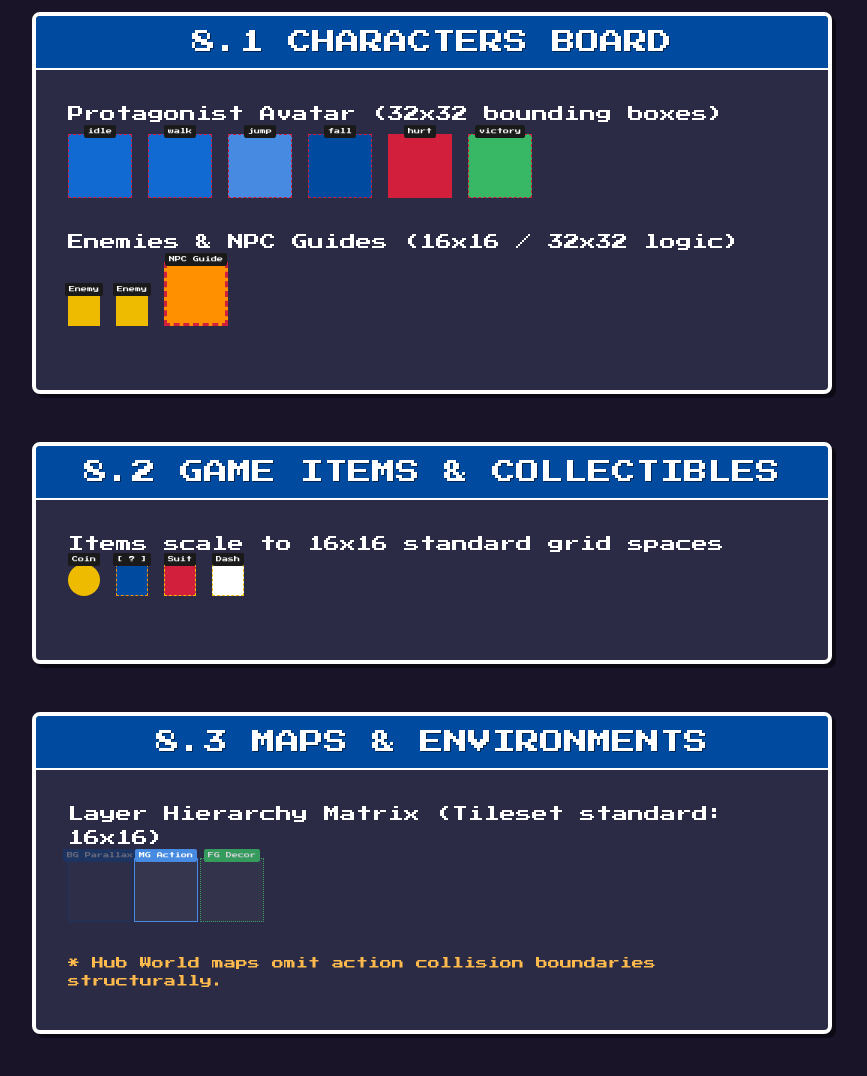
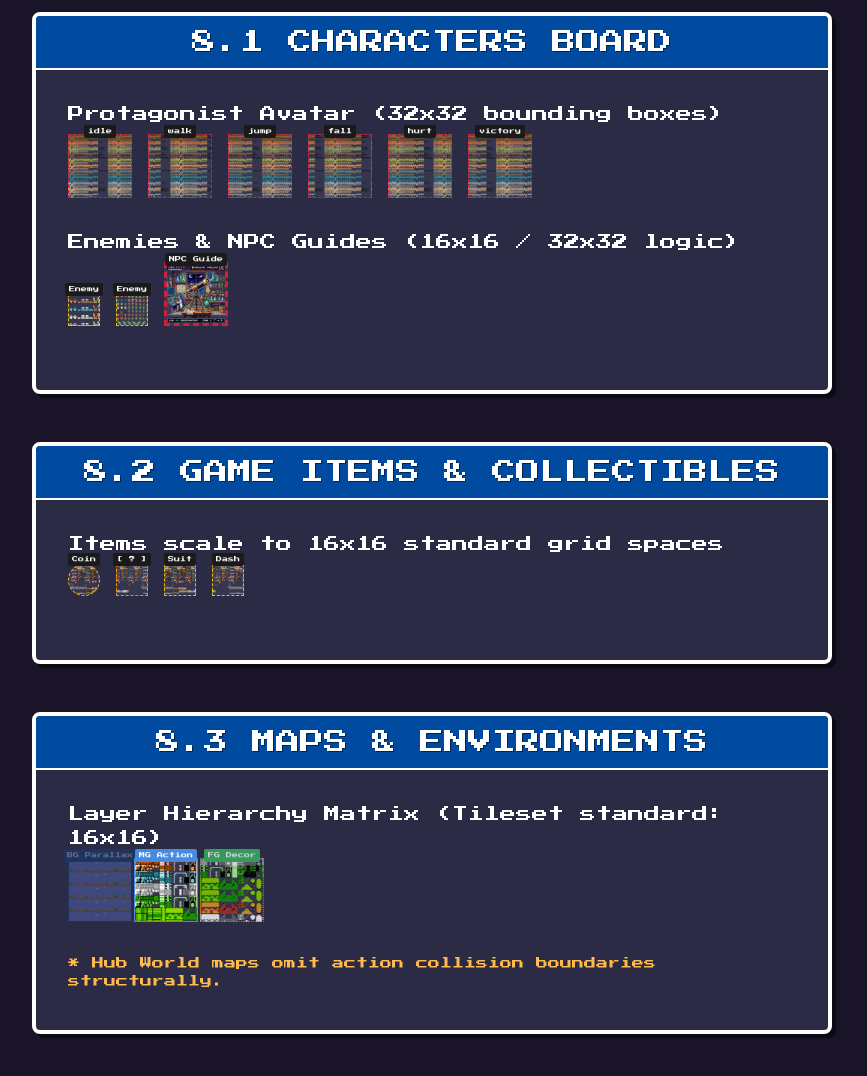
Before and after one commit to duyhunghd6/scids-game, a website built with Vite: page docs/design-system/index.html in a window 1280 px wide. Shown: the part 1340-2416 px from the top of the page, without its empty margins (208-1075 px from the left). Built offline with nearby package versions, Linux system fonts and the light colour scheme.

Commit message:
feat(ui): implement real sprite image assets in html design system

```diff
--- a/docs/design-system/index.html
+++ b/docs/design-system/index.html
@@ -119,19 +119,19 @@
 
       <div class="scids-text-body">Protagonist Avatar (32x32 bounding boxes)</div>
       <div class="art-grid-container">
-        <div class="art-box-32" style="background-color: var(--color-primary);"><span class="art-state-badge">idle</span></div>
-        <div class="art-box-32" style="background-color: var(--color-primary);"><span class="art-state-badge">walk</span></div>
-        <div class="art-box-32" style="background-color: var(--color-primary-light);"><span class="art-state-badge">jump</span></div>
-        <div class="art-box-32" style="background-color: var(--color-primary-dark);"><span class="art-state-badge">fall</span></div>
-        <div class="art-box-32" style="background-color: var(--color-danger);"><span class="art-state-badge">hurt</span></div>
-        <div class="art-box-32" style="background-color: var(--color-success);"><span class="art-state-badge">victory</span></div>
+        <div class="art-box-32" style="background-image: url('/assets/mario/mario_bros.png'); background-size: auto 64px; background-position: -64px 0;"><span class="art-state-badge">idle</span></div>
+        <div class="art-box-32" style="background-image: url('/assets/mario/mario_bros.png'); background-size: auto 64px; background-position: -128px 0;"><span class="art-state-badge">walk</span></div>
+        <div class="art-box-32" style="background-image: url('/assets/mario/mario_bros.png'); background-size: auto 64px; background-position: -256px 0;"><span class="art-state-badge">jump</span></div>
+        <div class="art-box-32" style="background-image: url('/assets/mario/mario_bros.png'); background-size: auto 64px; background-position: -320px 0;"><span class="art-state-badge">fall</span></div>
+        <div class="art-box-32" style="background-image: url('/assets/mario/mario_bros.png'); background-size: auto 64px; background-position: -384px 0;"><span class="art-state-badge">hurt</span></div>
+        <div class="art-box-32" style="background-image: url('/assets/mario/mario_bros.png'); background-size: auto 64px; background-position: -448px 0;"><span class="art-state-badge">victory</span></div>
       </div>
 
       <div class="scids-text-body">Enemies & NPC Guides (16x16 / 32x32 logic)</div>
       <div class="art-grid-container">
-        <div class="art-box-16" style="background-color: var(--color-warning);"><span class="art-state-badge" style="top: -12px;">Enemy</span></div>
-        <div class="art-box-16" style="background-color: var(--color-warning);"><span class="art-state-badge" style="top: -12px;">Enemy</span></div>
-        <div class="art-box-32" style="background-color: var(--color-secondary); border-width: 3px;"><span class="art-state-badge" style="top: -12px;">NPC Guide</span></div>
+        <div class="art-box-16" style="background-image: url('/assets/mario/enemies.png'); background-size: auto 32px;"><span class="art-state-badge" style="top: -12px;">Enemy</span></div>
+        <div class="art-box-16" style="background-image: url('/assets/mario/smb_enemies_sheet.png'); background-size: auto 32px;"><span class="art-state-badge" style="top: -12px;">Enemy</span></div>
+        <div class="art-box-32" style="background-image: url('/assets/hub/telescope.png'); background-size: contain; background-repeat: no-repeat; border-width: 3px;"><span class="art-state-badge" style="top: -12px;">NPC Guide</span></div>
       </div>
     </div>
 
@@ -140,10 +140,10 @@
       <div class="scids-panel-header">8.2 Game Items & Collectibles</div>
       <div class="scids-text-body">Items scale to 16x16 standard grid spaces</div>
       <div class="art-grid-container">
-        <div class="art-box-16" style="border-radius: 50%; background-color: var(--color-warning);"><span class="art-state-badge" style="top: -12px;">Coin</span></div>
-        <div class="art-box-16" style="background-color: var(--color-primary-dark); border-color: var(--color-secondary);"><span class="art-state-badge" style="top: -12px;">[ ? ]</span></div>
-        <div class="art-box-16" style="background-color: var(--color-danger);"><span class="art-state-badge" style="top: -12px;">Suit</span></div>
-        <div class="art-box-16" style="background-color: var(--color-text-light); color: var(--color-text-dark);"><span class="art-state-badge" style="top: -12px;">Dash</span></div>
+        <div class="art-box-16" style="border-radius: 50%; background-image: url('/assets/mario/item_objects.png'); background-position: -32px 0; background-size: auto 32px;"><span class="art-state-badge" style="top: -12px;">Coin</span></div>
+        <div class="art-box-16" style="background-image: url('/assets/mario/item_objects.png'); background-position: -64px 0; border-color: var(--color-secondary); background-size: auto 32px;"><span class="art-state-badge" style="top: -12px;">[ ? ]</span></div>
+        <div class="art-box-16" style="background-image: url('/assets/mario/item_objects.png'); background-position: -96px 0; background-size: auto 32px;"><span class="art-state-badge" style="top: -12px;">Suit</span></div>
+        <div class="art-box-16" style="background-image: url('/assets/mario/item_objects.png'); background-position: -128px 0; background-size: auto 32px;"><span class="art-state-badge" style="top: -12px;">Dash</span></div>
       </div>
     </div>
 
@@ -152,9 +152,9 @@
       <div class="scids-panel-header">8.3 Maps & Environments</div>
       <div class="scids-text-body">Layer Hierarchy Matrix (Tileset standard: 16x16)</div>
       <div class="art-grid-container" style="gap: 2px;">
-        <div class="art-box-32 art-layer-bg"><span class="art-state-badge" style="background-color: var(--color-primary-dark);">BG Parallax</span></div>
-        <div class="art-box-32 art-layer-mg"><span class="art-state-badge" style="background-color: var(--color-primary-light);">MG Action</span></div>
-        <div class="art-box-32 art-layer-fg"><span class="art-state-badge" style="background-color: var(--color-success);">FG Decor</span></div>
+        <div class="art-box-32 art-layer-bg" style="background-image: url('/assets/mario/level_1.png'); background-size: 200px auto;"><span class="art-state-badge" style="background-color: var(--color-primary-dark);">BG Parallax</span></div>
+        <div class="art-box-32 art-layer-mg" style="background-image: url('/assets/mario/tile_set.png'); background-size: 200px auto;"><span class="art-state-badge" style="background-color: var(--color-primary-light);">MG Action</span></div>
+        <div class="art-box-32 art-layer-fg" style="background-image: url('/assets/mario/tile_set.png'); background-size: 200px auto; background-position: -30px -30px;"><span class="art-state-badge" style="background-color: var(--color-success);">FG Decor</span></div>
       </div>
       <div class="scids-text-body" style="font-size: var(--font-size-sm); color: var(--color-secondary-light);">* Hub World maps omit action collision boundaries structurally.</div>
     </div>
```
